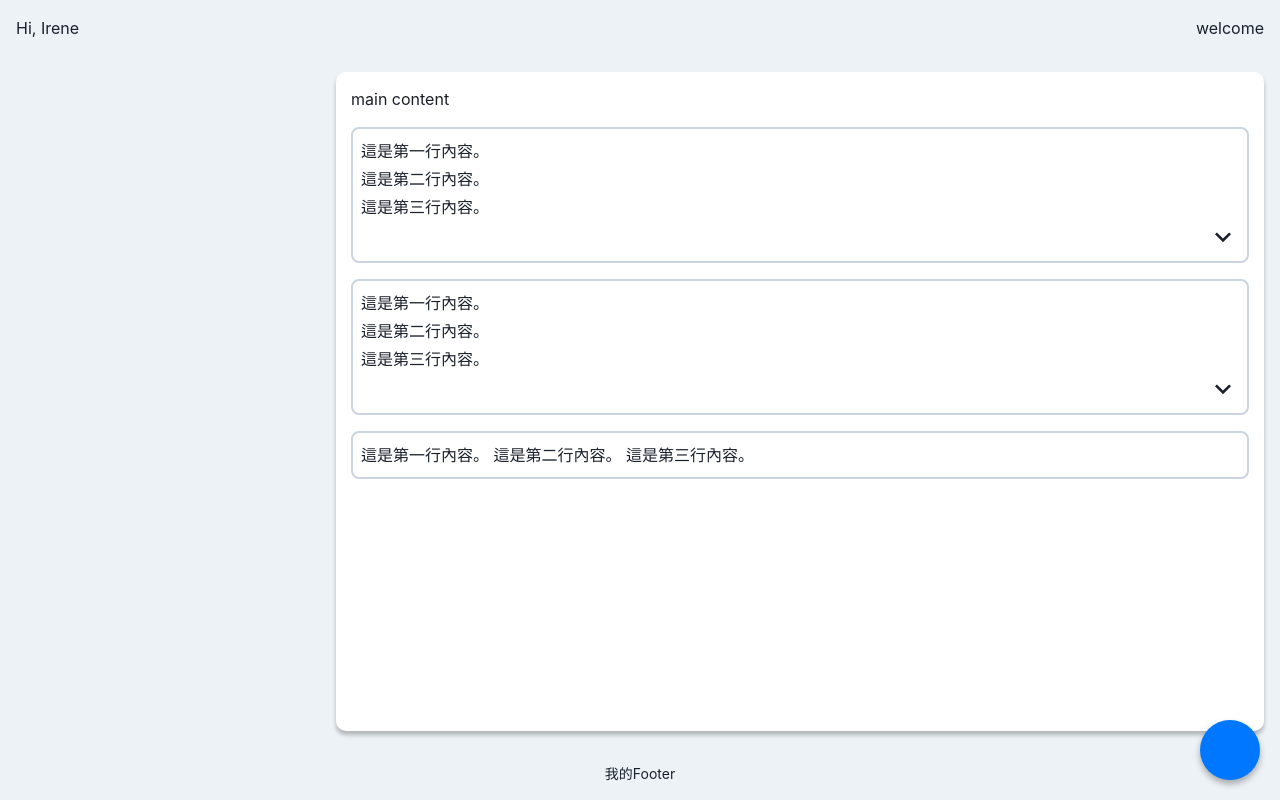
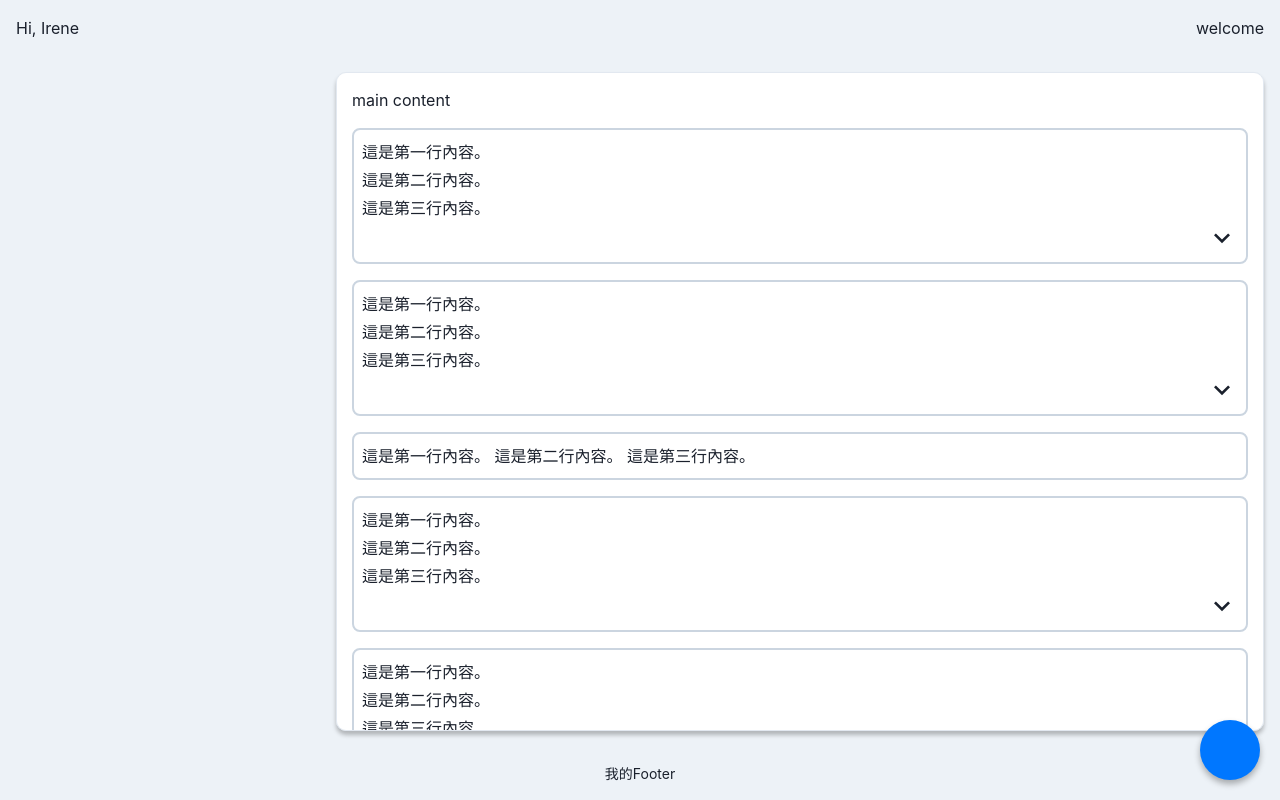
Before and after one commit to mp3Yun/react-practice, a React (Vite) app: page / in a window 1280 px wide. Built offline with nearby package versions, Linux system fonts and the light colour scheme; some icons are missing.

Commit message:
add scrollbar, and custom css in theme

```diff
--- a/src/App.tsx
+++ b/src/App.tsx
@@ -27,7 +27,12 @@ function App() {
           <Box w={{ base: '25%', md: '25%' }} bg="gray.100"></Box>
           {/* main content */}
           <Box flex={1} p={4} alignItems={'center'} justifyContent={'center'}>
-            <Card>
+            <Card
+              className="custom-scrollbar"
+              sx={{
+                '--scrollbar-max-height': 'calc(100vh - 160px)',
+              }} // 動態設置 CSS 變數
+            >
               {/* router TODO: */}
               <h1>main content</h1>
 
@@ -39,12 +44,11 @@ function App() {
                   text={text}
                 ></ExpandableTextCard>
               ))}
-
-              {/* 底部按鈕處理
-              TODO: 我想要進階，變成可以拖拉的狀態
-              */}
             </Card>
           </Box>
+          {/* 底部按鈕處理
+            TODO: 我想要進階，變成可以拖拉的狀態
+            */}
           <Box>
             <FixedButton onClick={onOpen} />
             <ConfirmDialog
--- a/src/components/Card.tsx
+++ b/src/components/Card.tsx
@@ -1,13 +1,17 @@
-import { Box } from '@chakra-ui/react'
+import { Box, BoxProps } from '@chakra-ui/react'
 
-interface CardProps {
+interface CardProps extends BoxProps {
   children?: React.ReactNode
   bgColor?: string // 可選的 bgColor 屬性
 }
-const Card: React.FC<CardProps> = ({ children, bgColor = 'white' }) => {
-  // TODO: 這好像可以刪掉耶，因為 chakra 有
+const Card: React.FC<CardProps> = ({
+  children,
+  bgColor = 'white',
+  ...boxprops
+}) => {
   return (
     <Box
+      {...boxprops}
       padding={'15px'}
       borderRadius={'10px'}
       bgColor={`${bgColor}`}
--- a/src/dataSet/expandableText-data.ts
+++ b/src/dataSet/expandableText-data.ts
@@ -1,4 +1,7 @@
 const expandableTextDataSet = [
+  '這是第一行內容。 這是第二行內容。 這是第三行內容。 這是第四行內容。 這是第五行內容。 這是第六行內容。 這是第七行內容。',
+  '這是第一行內容。 這是第二行內容。 這是第三行內容。 這是第四行內容。 這是第五行內容。 這是第六行內容。',
+  '這是第一行內容。 這是第二行內容。 這是第三行內容。',
   '這是第一行內容。 這是第二行內容。 這是第三行內容。 這是第四行內容。 這是第五行內容。 這是第六行內容。 這是第七行內容。',
   '這是第一行內容。 這是第二行內容。 這是第三行內容。 這是第四行內容。 這是第五行內容。 這是第六行內容。',
   '這是第一行內容。 這是第二行內容。 這是第三行內容。',
--- a/src/theme.ts
+++ b/src/theme.ts
@@ -5,6 +5,24 @@ const theme = extendTheme({
     global: {
       '.show-border': {
         border: '2px solid var(--chakra-colors-gray-300) !important',
+      },
+      '.custom-scrollbar': {
+        overflowY: 'auto',
+        maxHeight: 'var(--scrollbar-max-height)', // 依賴 CSS 變量
+        border: '1px solid #e2e8f0',
+        '&::-webkit-scrollbar': {
+          width: '8px',
+        },
+        '&::-webkit-scrollbar-thumb': {
+          background: 'var(--chakra-colors-primary-400)',
+          borderRadius: '4px',
+        },
+        '&::-webkit-scrollbar-thumb:hover': {
+          background: 'var(--chakra-colors-primary-300)',
+        },
+        '&::-webkit-scrollbar-track': {
+          background: 'gray.100',
+        },
       },
     },
   },
```
